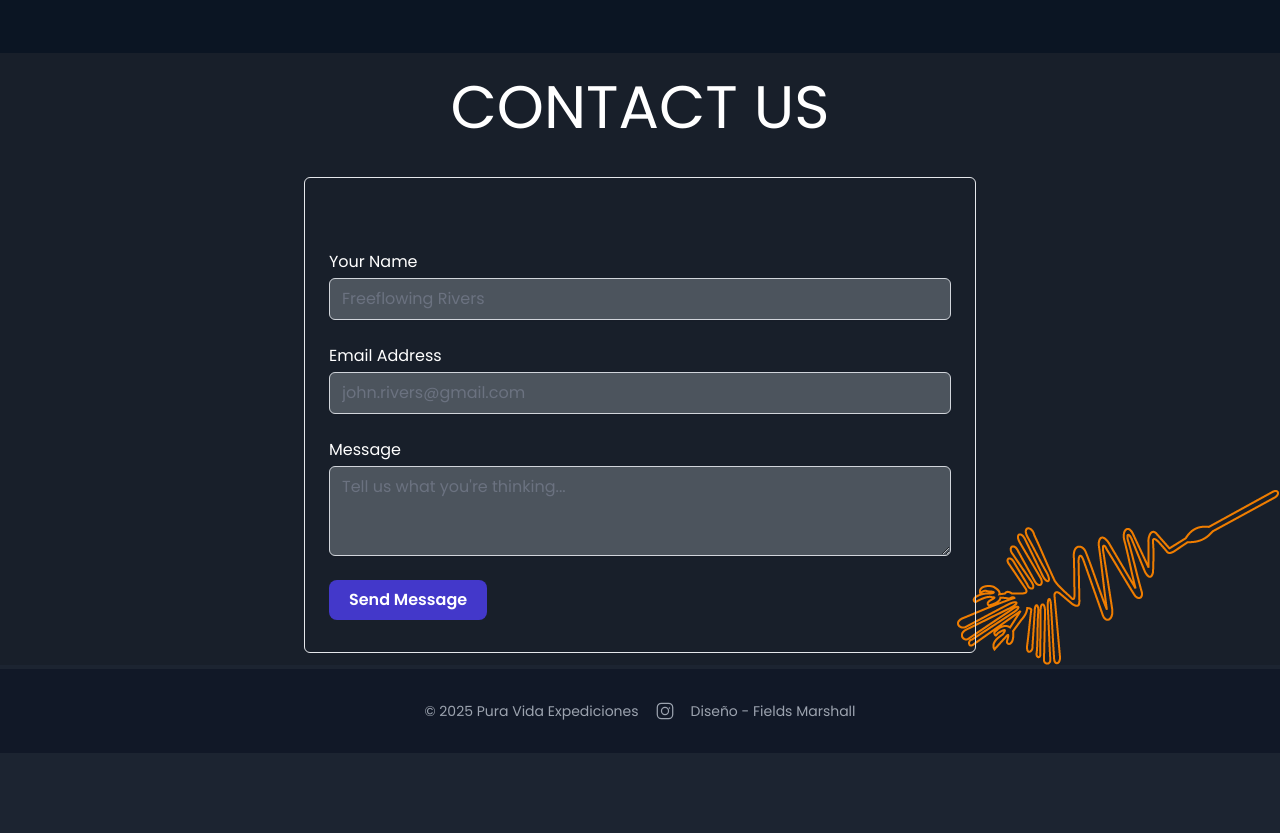
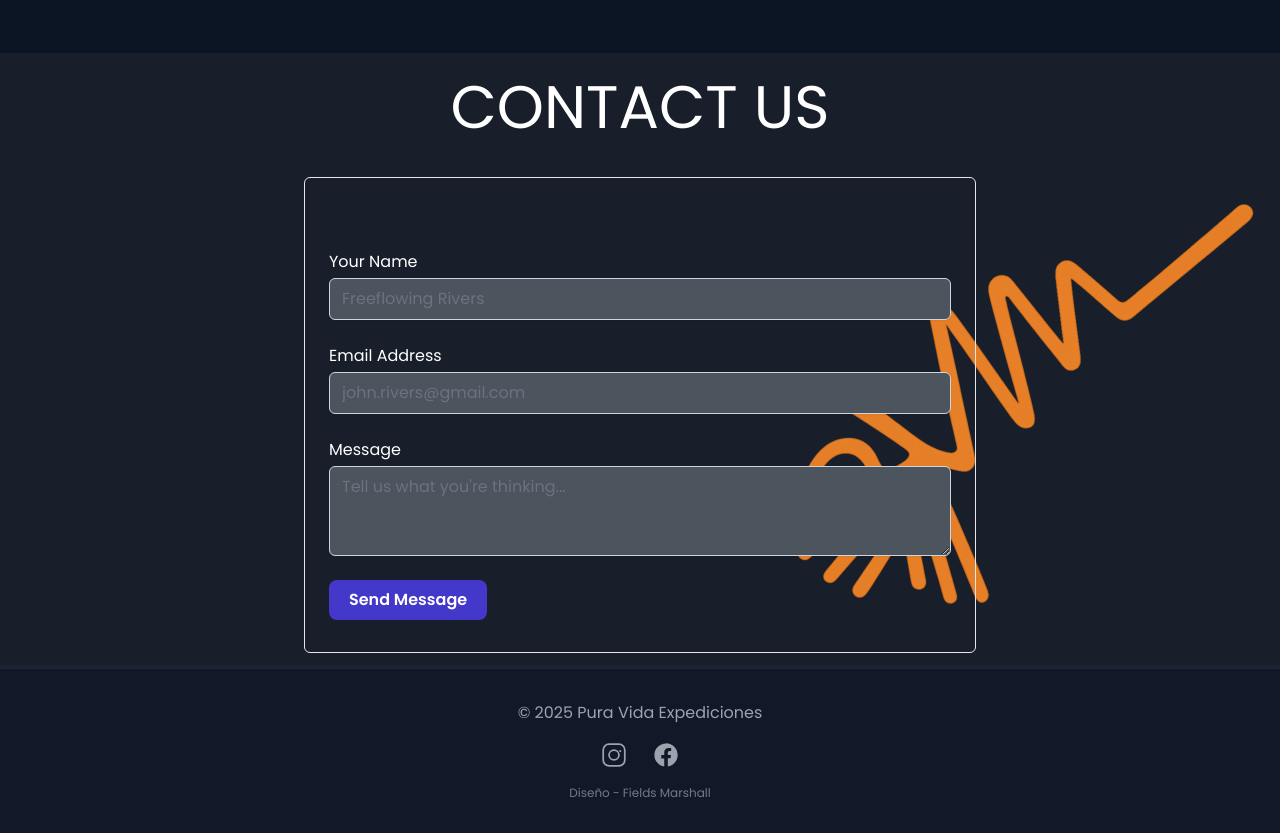
Before and after one commit to fieldingtron/puravida, an Astro site: page / in a window 1280 px wide. Shown: the part 3351-4184 px from the top of the page. Before the commit the page ends 4104 px from the top, so only its background shows below. Built offline with nearby package versions, Linux system fonts and the light colour scheme; Astro itself is replaced by a stand-in of ours.

Commit message:
puravida logos and icons

```diff
--- a/src/components/Contact.astro
+++ b/src/components/Contact.astro
@@ -1,4 +1,4 @@
-<section class="bg-no-repeat bg-right-bottom bg-lines" id="contact">
+<section class="bg-no-repeat bg-right-bottom bg-lines3" id="contact">
   <h1
     class="text-3xl md:text-4xl lg:text-6xl text-center p-4 py-6 uppercase"
     id=""
--- a/src/components/Footer.astro
+++ b/src/components/Footer.astro
@@ -10,9 +10,27 @@ const currentYear = new Date().getFullYear();
 >
   WhatsApp
 </a>
-<footer class="w-full  border-gray-200 dark:border-gray-700 bg-white dark:bg-gray-900 py-8 px-4 flex flex-col items-center justify-center text-sm text-gray-600 dark:text-gray-400">
 
-  <div class="flex flex-col md:flex-row items-center space-x-0 md:space-x-4 space-y-2 md:space-y-0"
-  ><div>© {currentYear} Pura Vida Expediciones</div><a href="https://www.instagram.com/puravidaexpediciones/" target="_blank" rel="noopener noreferrer" class="hover:text-pink-500 mx-8">
-  <svg xmlns="http://www.w3.org/2000/svg" fill="currentColor" viewBox="0 0 24 24" class="h-5 w-5"><path d="M7.75 2h8.5A5.75 5.75 0 0 1 22 7.75v8.5A5.75 5.75 0 0 1 16.25 22h-8.5A5.75 5.75 0 0 1 2 16.25v-8.5A5.75 5.75 0 0 1 7.75 2zm0 1.5A4.25 4.25 0 0 0 3.5 7.75v8.5A4.25 4.25 0 0 0 7.75 20.5h8.5a4.25 4.25 0 0 0 4.25-4.25v-8.5A4.25 4.25 0 0 0 16.25 3.5h-8.5zM12 7a5 5 0 1 1 0 10 5 5 0 0 1 0-10zm0 1.5a3.5 3.5 0 1 0 0 7 3.5 3.5 0 0 0 0-7zm5.25-.88a.88.88 0 1 1 0 1.75.88.88 0 0 1 0-1.75z"></path></svg></a>
-  <a href="https://fieldsmarshall.com" target="_blank" rel="noopener noreferrer" class="hover:underline"> Diseño - Fields Marshall</a></div></footer>
+<footer class="w-full border-gray-200 dark:border-gray-700 bg-gray-900 py-8 px-4 flex flex-col items-center justify-center text-sm text-gray-400">
+  <div class="flex flex-col items-center space-y-4">
+    <div class="text-base">© {currentYear} Pura Vida Expediciones</div>
+
+    <div class="flex items-center space-x-6">
+      <a href="https://www.instagram.com/puravidaexpediciones/" target="_blank" rel="noopener noreferrer" class="hover:text-pink-500 transition-colors duration-300">
+        <svg xmlns="http://www.w3.org/2000/svg" fill="currentColor" viewBox="0 0 24 24" class="h-7 w-7">
+          <path d="M7.75 2h8.5A5.75 5.75 0 0 1 22 7.75v8.5A5.75 5.75 0 0 1 16.25 22h-8.5A5.75 5.75 0 0 1 2 16.25v-8.5A5.75 5.75 0 0 1 7.75 2zm0 1.5A4.25 4.25 0 0 0 3.5 7.75v8.5A4.25 4.25 0 0 0 7.75 20.5h8.5a4.25 4.25 0 0 0 4.25-4.25v-8.5A4.25 4.25 0 0 0 16.25 3.5h-8.5zM12 7a5 5 0 1 1 0 10 5 5 0 0 1 0-10zm0 1.5a3.5 3.5 0 1 0 0 7 3.5 3.5 0 0 0 0-7zm5.25-.88a.88.88 0 1 1 0 1.75.88.88 0 0 1 0-1.75z"></path>
+        </svg>
+      </a>
+
+      <a href="https://www.facebook.com/puravidaexpediciones/" target="_blank" rel="noopener noreferrer" class="hover:text-blue-600 transition-colors duration-300">
+        <svg xmlns="http://www.w3.org/2000/svg" fill="currentColor" viewBox="0 0 24 24" class="h-7 w-7">
+          <path d="M12 2.04c-5.52 0-9.96 4.44-9.96 9.96 0 4.99 3.66 9.12 8.44 9.88v-6.98h-2.54v-2.9h2.54v-2.22c0-2.51 1.49-3.88 3.73-3.88 1.08 0 2.21.19 2.21.19v2.43h-1.25c-1.23 0-1.61.76-1.61 1.55v1.87h2.73l-.44 2.9h-2.29v6.98c4.78-.76 8.44-4.89 8.44-9.88C21.96 6.48 17.52 2.04 12 2z"></path>
+        </svg>
+      </a>
+    </div>
+
+    <a href="https://fieldsmarshall.com" target="_blank" rel="noopener noreferrer" class="text-xs hover:underline opacity-70 mt-2">
+      Diseño - Fields Marshall
+    </a>
+  </div>
+</footer>
--- a/tailwind.config.js
+++ b/tailwind.config.js
@@ -15,6 +15,9 @@ module.exports = {
     extend: {
       backgroundImage: (theme) => ({
         lines: "url('/puravidalogo.png')",
+        lines2: "url('/puravidalogo2.png')",
+        lines3: "url('/puravidalogo3.png')",
+
         araucaria: "url('/img/araucarias1_bckgr.png')",
       }),
 
```
Also changed, not shown: public/android-chrome-192x192.png (deleted), public/android-chrome-512x512.png (deleted), public/apple-touch-icon.png, public/favicon-16x16.png (deleted), public/favicon-32x32.png (deleted), public/favicon-96x96.png, public/favicon-dark-96x96.png (deleted), public/favicon.ico, public/puravidalogo2.png (added), public/puravidalogo3.png (added), public/site.webmanifest, public/web-app-manifest-192x192.png, public/web-app-manifest-512x512.png, 1 other file. Lines whose indentation alone changed are shown as unchanged.
